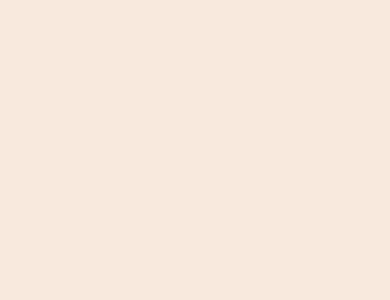
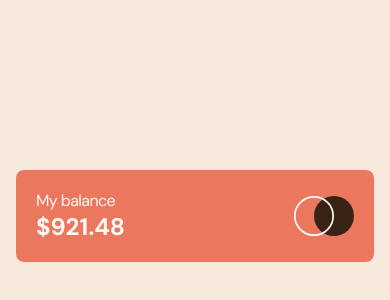
Before and after one commit to reallyUndefined/FrontendMentor-Expenses_Chart_Component, a React (Create React App) app: page / in a window 390 px wide. Shown: the part 206-506 px from the top of the page. Built offline with nearby package versions, Linux system fonts and the light colour scheme.

Commit message:
ChartHeader mobile design

```diff
--- /dev/null
+++ b/src/App.component.tsx
@@ -0,0 +1,12 @@
+import ExpenseChart from "./components/expense_chart/ExpenseChart.component";
+import "./App.styles.scss";
+
+function App() {
+  return (
+    <div className="app">
+      <ExpenseChart />
+    </div>
+  );
+}
+
+export default App;
--- /dev/null
+++ b/src/App.styles.scss
@@ -0,0 +1,6 @@
+.app {
+  min-height: 100vh;
+  padding-inline: 1rem;
+  display: grid;
+  align-items: center;
+}
--- a/src/App.tsx
+++ /dev/null
@@ -1,5 +0,0 @@
-function App() {
-  return <div className="App"></div>;
-}
-
-export default App;
--- /dev/null
+++ b/src/components/chart_header/ChartHeader.component.tsx
@@ -0,0 +1,16 @@
+import { ReactComponent as Logo } from "../../logo.svg";
+import "./ChartHeader.styles.scss";
+
+function ChartHeader() {
+  return (
+    <div className="chart-header">
+      <div>
+        <span>My balance</span>
+        <h1>$921.48</h1>
+      </div>
+      <Logo />
+    </div>
+  );
+}
+
+export default ChartHeader;
--- /dev/null
+++ b/src/components/chart_header/ChartHeader.styles.scss
@@ -0,0 +1,23 @@
+.chart-header {
+  display: flex;
+  align-items: center;
+  justify-content: space-between;
+  background-color: var(--color-soft-red);
+  border-radius: 0.5rem;
+  padding: 1.25rem;
+  color: var(--color-very-pale-orange);
+
+  & span {
+    letter-spacing: -0.6px;
+  }
+
+  & h1 {
+    font-size: 1.5rem;
+    font-weight: 700;
+  }
+
+  & > svg {
+    height: 2.5rem;
+    width: 3.75rem;
+  }
+}
--- /dev/null
+++ b/src/components/expense_chart/ExpenseChart.component.tsx
@@ -0,0 +1,12 @@
+import ChartHeader from "../chart_header/ChartHeader.component";
+import "./ExpenseChart.styles.scss";
+
+function ExpenseChart() {
+  return (
+    <div className="expense-chart">
+      <ChartHeader />
+    </div>
+  );
+}
+
+export default ExpenseChart;
--- /dev/null
+++ b/src/components/expense_chart/ExpenseChart.styles.scss
@@ -0,0 +1,4 @@
+.expense-chart {
+  display: grid;
+  gap: 1rem;
+}
--- a/src/index.tsx
+++ b/src/index.tsx
@@ -1,7 +1,7 @@
 import React from "react";
 import ReactDOM from "react-dom/client";
 import "./index.scss";
-import App from "./App";
+import App from "./App.component";
 
 const root = ReactDOM.createRoot(
   document.getElementById("root") as HTMLElement
```
